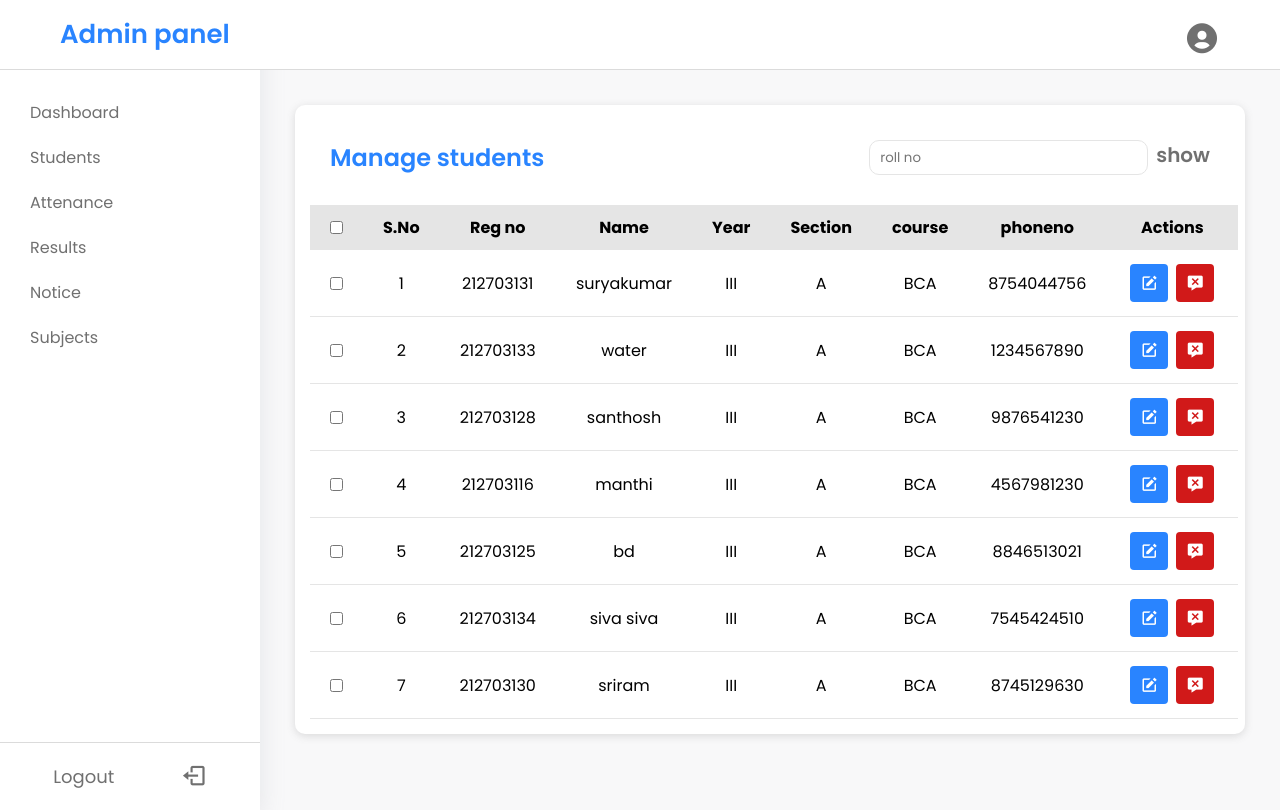
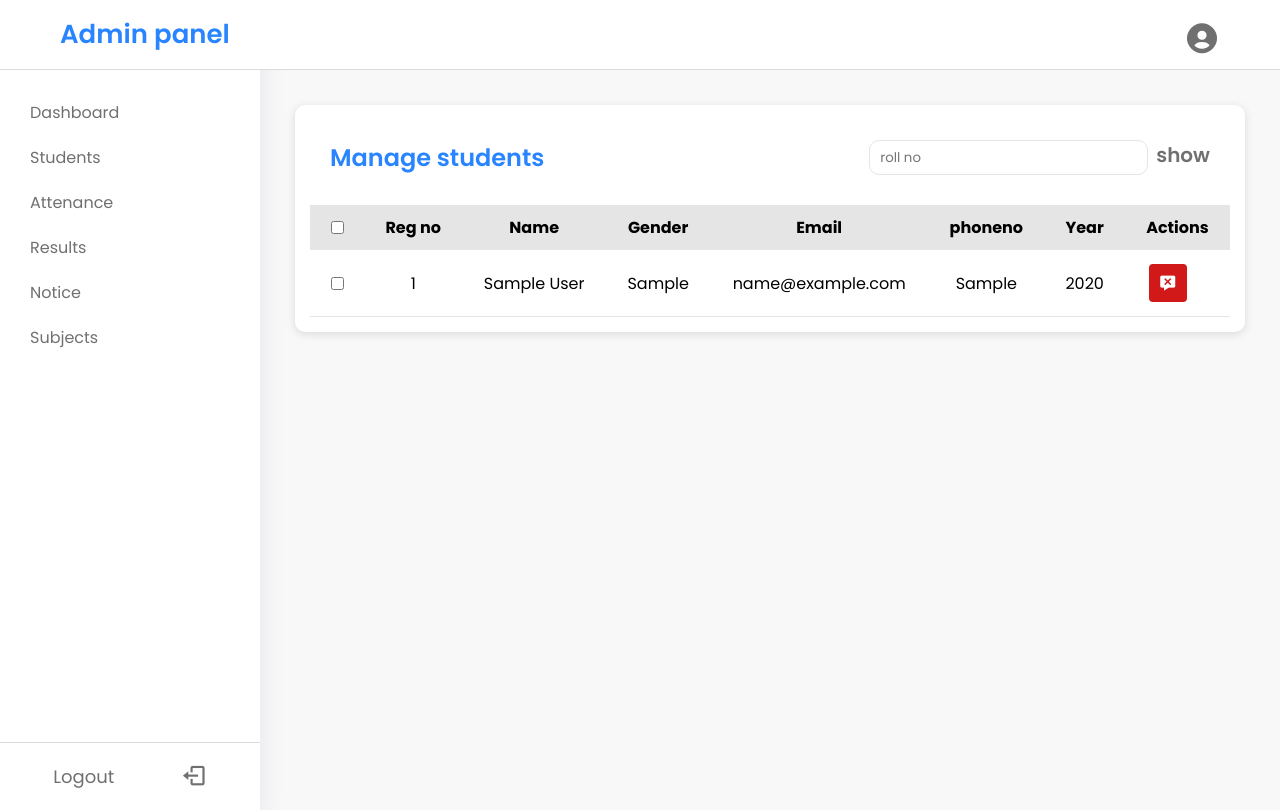
Before and after one commit to Surya6074/online-student-management, a PHP site: page /manage-student.php in a window 1280 px wide. Run offline with PHP 8.4, Linux system fonts and the light colour scheme; the visitor is signed in with stand-in values (Sample User, id 1); tables that the repository leaves empty or names only in its code hold one stand-in row (values such as "Sample post").

Commit message:
students update

```diff
--- a/add-student.php
+++ b/add-student.php
@@ -130,7 +130,7 @@ include("./Assets/links.php"); ?>
                                 </div>
                                 <div class="inp">
                                     <label>Register no</label>
-                                    <input type="text" name="studregno" placeholder="Reg no" required />
+                                    <input type="text" name="studregno" placeholder="Reg no" />
                                 </div>
 
                             </div>
--- a/manage-student.php
+++ b/manage-student.php
@@ -31,114 +31,62 @@ include("./Assets/links.php"); ?>
                         <p>show</p>
                     </div>
                 </div>
-                <table class="mstud" style="overflow-x: scroll">
+                <form action="manage-student.php" method="post" onSubmit="return confirm('Are you sure to delete?')">
+                    <table class=" mstud" style="overflow-x: scroll">
                         <thead>
                             <tr>
                                 <th><input type="checkbox" name="" id="" /></th>
-                            <th>S.No</th>
                                 <th>Reg no</th>
                                 <th>Name</th>
+                                <th>Gender</th>
+                                <th>Email</th>
+                                <th>phoneno</th>
                                 <th>Year</th>
-                            <th>Section</th>
-                            <th>course</th>
-                            <th>phoneno</th>
                                 <th>Actions</th>
                             </tr>
+
                         </thead>
                         <tbody>
-                        <tr>
-                            <th><input type="checkbox" name="" id="" /></th>
-                            <td>1</td>
-                            <td>212703131</td>
-                            <td>suryakumar</td>
-                            <td>III</td>
-                            <td>A</td>
-                            <td>BCA</td>
-                            <td>8754044756</td>
-                            <td class="action_btn"><button class="edt"><i class="bx bxs-edit"></i></button>
-                                <button class="del"><i class="bx bxs-message-x"></i></button>
-                            </td>
-                        </tr>
-                        <tr>
-                            <th><input type="checkbox" name="" id="" /></th>
-                            <td>2</td>
-                            <td>212703133</td>
-                            <td>water</td>
-                            <td>III</td>
-                            <td>A</td>
-                            <td>BCA</td>
-                            <td>1234567890</td>
-                            <td class="action_btn"><button class="edt"><i class="bx bxs-edit"></i></button>
-                                <button class="del"><i class="bx bxs-message-x"></i></button>
-                            </td>
-                        </tr>
-                        <tr>
-                            <th><input type="checkbox" name="" id="" /></th>
-                            <td>3</td>
-                            <td>212703128</td>
-                            <td>santhosh</td>
-                            <td>III</td>
-                            <td>A</td>
-                            <td>BCA</td>
-                            <td>9876541230</td>
-                            <td class="action_btn"><button class="edt"><i class="bx bxs-edit"></i></button>
-                                <button class="del"><i class="bx bxs-message-x"></i></button>
-                            </td>
-                        </tr>
-                        <tr>
-                            <th><input type="checkbox" name="" id="" /></th>
-                            <td>4</td>
-                            <td>212703116</td>
-                            <td>manthi</td>
-                            <td>III</td>
-                            <td>A</td>
-                            <td>BCA</td>
-                            <td>4567981230</td>
-                            <td class="action_btn"><button class="edt"><i class="bx bxs-edit"></i></button>
-                                <button class="del"><i class="bx bxs-message-x"></i></button>
-                            </td>
-                        </tr>
-                        <tr>
-                            <th><input type="checkbox" name="" id="" /></th>
-                            <td>5</td>
-                            <td>212703125</td>
-                            <td>bd</td>
-                            <td>III</td>
-                            <td>A</td>
-                            <td>BCA</td>
-                            <td>8846513021</td>
-                            <td class="action_btn"><button class="edt"><i class="bx bxs-edit"></i></button>
-                                <button class="del"><i class="bx bxs-message-x"></i></button>
-                            </td>
-                        </tr>
-                        <tr>
-                            <th><input type="checkbox" name="" id="" /></th>
-                            <td>6</td>
-                            <td>212703134</td>
-                            <td>siva siva</td>
-                            <td>III</td>
-                            <td>A</td>
-                            <td>BCA</td>
-                            <td>7545424510</td>
-                            <td class="action_btn"><button class="edt"><i class="bx bxs-edit"></i></button>
-                                <button class="del"><i class="bx bxs-message-x"></i></button>
-                            </td>
-                        </tr>
-                        <tr>
-                            <th><input type="checkbox" name="" id="" /></th>
-                            <td>7</td>
-                            <td>212703130</td>
-                            <td>sriram</td>
-                            <td>III</td>
-                            <td>A</td>
-                            <td>BCA</td>
-                            <td>8745129630</td>
-                            <td class="action_btn"><button class="edt"><i class="bx bxs-edit"></i></button>
-                                <button class="del"><i class="bx bxs-message-x"></i></button>
-                            </td>
-                        </tr>
+                            <?php
+                            include('./config/connect.php');
+
+                            if (array_key_exists('delrecord', $_POST)) {
+                                $delrecord = "DELETE FROM `student_details` WHERE stud_id = '" . $_POST['delrecord'] . "'";
+                                if ($conn->query($delrecord)) {
+                                    echo "<script>alert('" . $_POST['delrecord'] . " deleted successfully')</script>";
+                                }
+                            }
+
+
+
+                            $sql = "select `stud_id`, `stud_name`,  `stud_email`, `stud_phno`,  `stud_year`, `stud_dept`, `stud_gender` from `student_details`";
+                            $result = $conn->query($sql);
+                            $numrows = mysqli_num_rows($result);
+                            if ($numrows > 0) {
+                                while ($row = mysqli_fetch_assoc($result)) {
+                                    echo "<tr>";
+                                    echo "<td><input type='checkbox' name='' id=''></td>";
+                                    echo "<td>" . $row['stud_id'] . "</td>";
+                                    echo "<td>" . $row['stud_name'] . "</td>";
+                                    echo "<td>" . $row['stud_gender'] . "</td>";
+                                    echo "<td>" . $row['stud_email'] . "</td>";
+                                    echo "<td>" . $row['stud_phno'] . "</td>";
+                                    echo "<td>" . $row['stud_year'] . "</td>";
+                                    echo "<td class='action_btn'><button  type='submit' name='delrecord' value='" . $row['stud_id'] . "' class='del' ><i class='bx bxs-message-x'></i></button></td>";
+                                    echo "</tr>";
+                                }
+                            }
+
+
+                            // table actions button
+                            // <td class='action_btn'><button class='edt'><i class='bx bxs-edit'></i></button>
+                            //       <button class='del'><i class='bx bxs-message-x'></i></button>
+                            //  </td>
+
+                            ?>
                         </tbody>
                     </table>
+                </form>
             </div>
 
             <!-- end of page -->
```
Lines whose indentation alone changed are shown as unchanged.
